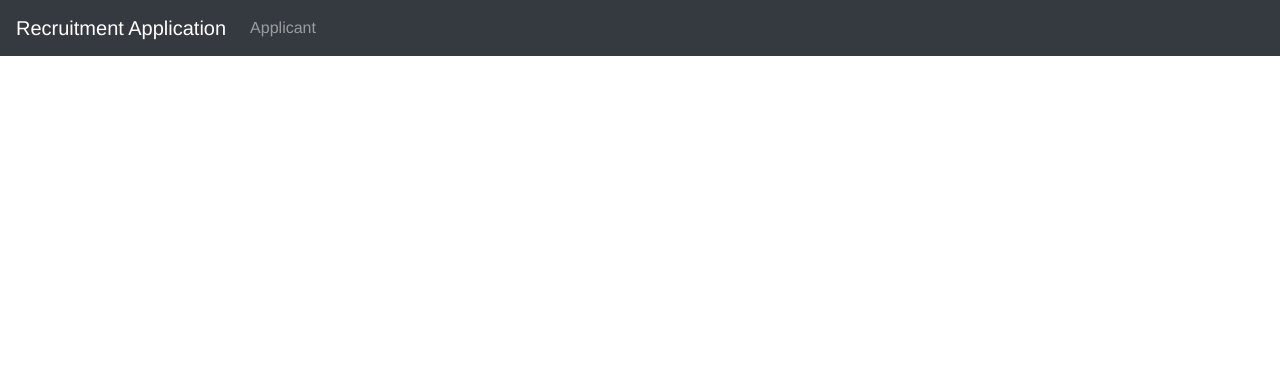
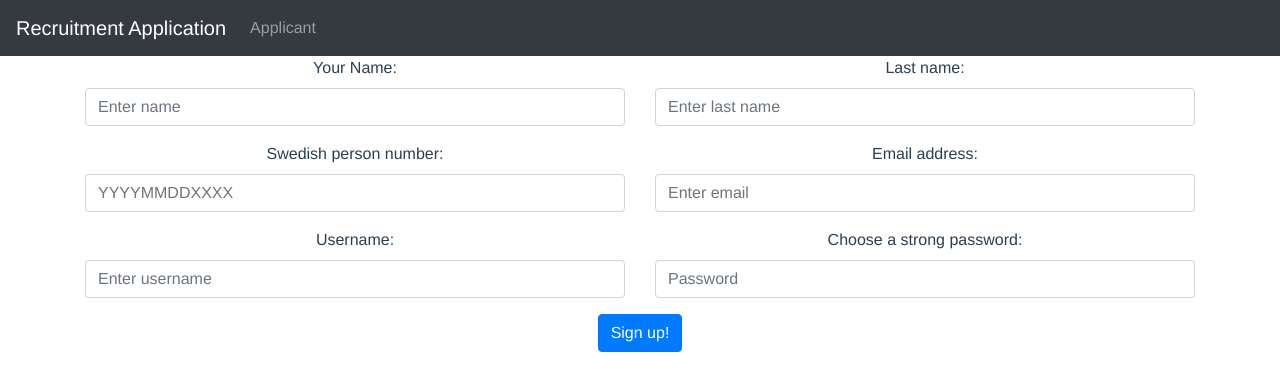
Before and after one commit to simonljohannesson/iv1201-arch-project, a Vue app in the folder frontend/: page /signup in a window 1280 px wide. Shown: the top 390 px of the page. Built offline with nearby package versions, Linux system fonts and the light colour scheme.

Commit message:
create applicant form feature

```diff
--- /dev/null
+++ b/frontend/src/components/ApplicantSignup.vue
@@ -0,0 +1,210 @@
+<template>
+  <div>
+    <b-alert v-if="createdAccount" variant="success" show
+      >Created an account with username: {{ this.form.username }}</b-alert
+    >
+    <div v-else>
+      <b-alert v-model="showDismissibleAlert" variant="danger" dismissible>
+        <div v-for="data in this.dismissibleAlertData" :key="data">
+          {{ data }}
+        </div>
+      </b-alert>
+
+      <b-form @submit="onSubmit">
+        <b-row>
+          <b-col>
+            <b-form-group
+              id="input-group-name"
+              label="Your Name:"
+              label-for="input-name"
+            >
+              <b-form-input
+                id="input-name"
+                v-model="form.name"
+                placeholder="Enter name"
+                required
+              ></b-form-input>
+            </b-form-group>
+          </b-col>
+
+          <b-col>
+            <b-form-group
+              id="input-group-2"
+              label="Last name:"
+              label-for="input-2"
+            >
+              <b-form-input
+                id="input-2"
+                v-model="form.surname"
+                placeholder="Enter last name"
+                required
+              ></b-form-input>
+            </b-form-group>
+          </b-col>
+        </b-row>
+
+        <b-row>
+          <b-col>
+            <b-form-group
+              id="input-group-pnr"
+              label="Swedish person number:"
+              label-for="input-pnr"
+            >
+              <b-form-input
+                id="input-pnr"
+                v-model="form.pnr"
+                placeholder="YYYYMMDDXXXX"
+                required
+              ></b-form-input>
+            </b-form-group>
+          </b-col>
+          <b-col>
+            <b-form-group
+              id="input-group-email"
+              label="Email address:"
+              label-for="input-email"
+            >
+              <b-form-input
+                id="input-email"
+                v-model="form.email"
+                type="email"
+                placeholder="Enter email"
+                required
+              ></b-form-input>
+            </b-form-group>
+          </b-col>
+        </b-row>
+
+        <b-row>
+          <b-col>
+            <b-form-group
+              id="input-group-username"
+              label="Username:"
+              label-for="input-usename"
+            >
+              <b-form-input
+                id="input-username"
+                v-model="form.username"
+                placeholder="Enter username"
+                required
+              ></b-form-input>
+            </b-form-group>
+          </b-col>
+          <b-col>
+            <b-form-group
+              id="input-group-password"
+              label="Choose a strong password:"
+              label-for="input-password"
+            >
+              <b-form-input
+                id="input-password"
+                v-model="form.password"
+                placeholder="Password"
+                type="password"
+                required
+              ></b-form-input>
+            </b-form-group>
+          </b-col>
+        </b-row>
+        <b-row>
+          <b-col>
+            <b-button type="submit" variant="primary">Sign up!</b-button>
+          </b-col>
+        </b-row>
+      </b-form>
+    </div>
+  </div>
+</template>
+
+<script>
+import axios from 'axios';
+
+export default {
+    data () {
+        return {
+            form: {
+                email: '',
+                name: '',
+                surname: '',
+                pnr: '',
+                username: '',
+                password: ''
+            },
+            showDismissibleAlert: false,
+            dismissibleAlertData: [''],
+            mapping: {
+                pnr: 'Person number',
+                username: 'Username',
+                name: 'Name',
+                surname: 'Surname',
+                email: 'Email',
+                password: 'Password'
+            },
+            createdAccount: false
+        };
+    },
+    methods: {
+        rerouteToHome () {
+            this.$router.push({ name: 'Home' });
+        },
+        onSubmit (event) {
+            event.preventDefault();
+            axios({
+                method: 'POST',
+                url: 'http://localhost:8080/users/applicants',
+                data: {
+                    email: this.form.email,
+                    name: this.form.name,
+                    surname: this.form.surname,
+                    pnr: this.form.pnr,
+                    username: this.form.username,
+                    password: this.form.password
+                },
+                withCredentials: true
+            })
+                .then((_res) => {
+                    this.createdAccount = true;
+                    setTimeout(() => this.rerouteToHome(), 3000);
+                })
+                .catch((err) => {
+                    if (err.response.status === 400) {
+                        this.dismissibleAlertData = [];
+                        const errors = err.response.data.errors.map((error) => {
+                            return this.mapping[error.field] + ': ' + error.defaultMessage;
+                        });
+                        this.dismissibleAlertData = errors;
+                        this.showDismissibleAlert = true;
+                    } else if (err.response.status === 409) {
+                        this.dismissibleAlertData = [];
+                        let errorMsg = '';
+                        switch (err.response.data.errorCode) {
+                        case 100:
+                            errorMsg = 'Email already in use';
+                            break;
+                        case 101:
+                            errorMsg = 'Username already in use';
+                            break;
+                        case 102:
+                            errorMsg = 'Personal number already in use';
+                            break;
+                        default:
+                            errorMsg =
+                  'An error occured, if it persists please contact the site administrator.';
+                            break;
+                        }
+                        this.dismissibleAlertData.push(errorMsg);
+                        this.showDismissibleAlert = true;
+                    }
+                });
+        }
+    },
+    computed: {
+        validatePnr () {
+            return false;
+        }
+    }
+};
+</script>
+
+<style>
+</style>
--- a/frontend/src/router/index.js
+++ b/frontend/src/router/index.js
@@ -2,6 +2,7 @@ import Vue from 'vue';
 import VueRouter from 'vue-router';
 import Home from '../views/Home.vue';
 import Applicant from '../views/Applicant.vue';
+import Signup from '../views/Signup.vue';
 
 Vue.use(VueRouter);
 
@@ -15,6 +16,11 @@ const routes = [
         path: '/applicants',
         name: 'Applicant',
         component: Applicant
+    },
+    {
+        path: '/signup',
+        name: 'Signup',
+        component: Signup
     }
     // {
     //     path: '/about',
--- /dev/null
+++ b/frontend/src/views/Signup.vue
@@ -0,0 +1,15 @@
+<template>
+  <b-container>
+    <applicant-signup />
+  </b-container>
+</template>
+
+<script>
+import ApplicantSignup from '../components/ApplicantSignup.vue';
+export default {
+    components: { ApplicantSignup }
+};
+</script>
+
+<style>
+</style>
```
Also changed, not shown: 1 other file (tests, documents, lock files or other folders).
